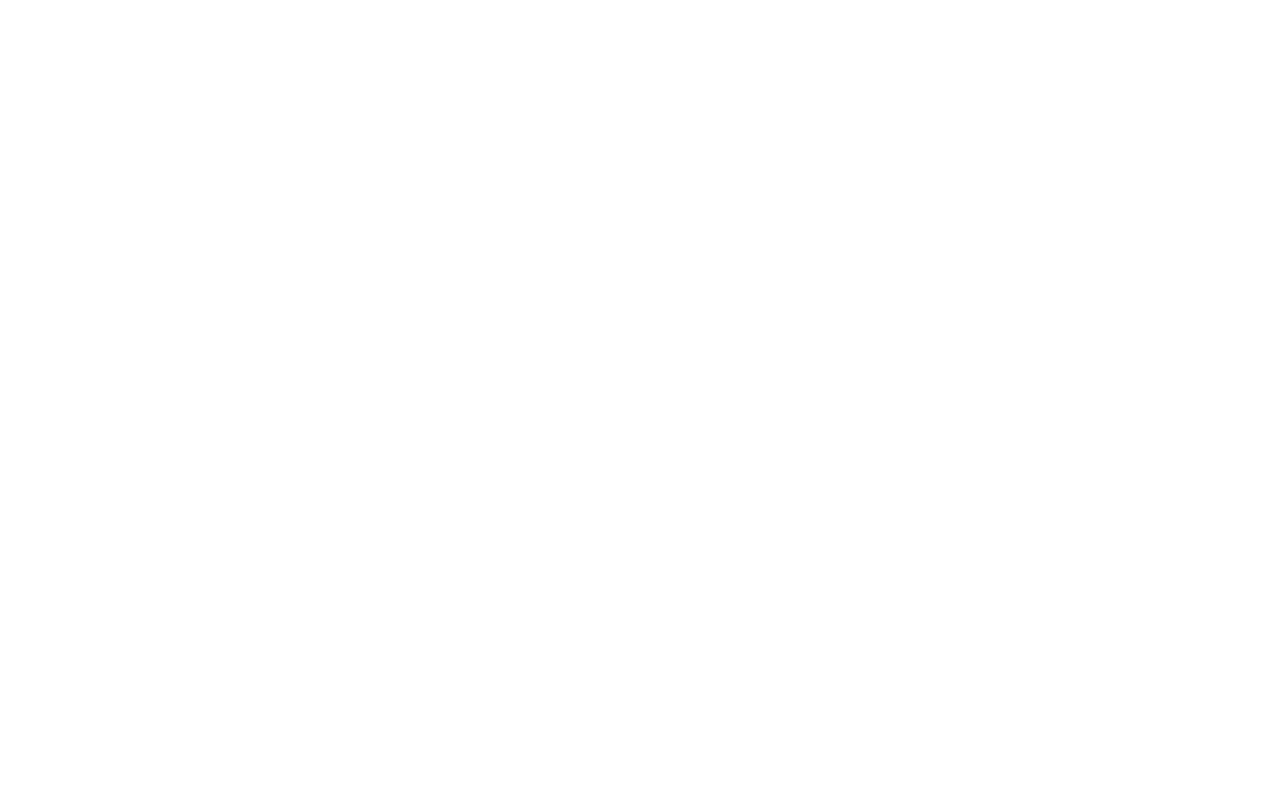
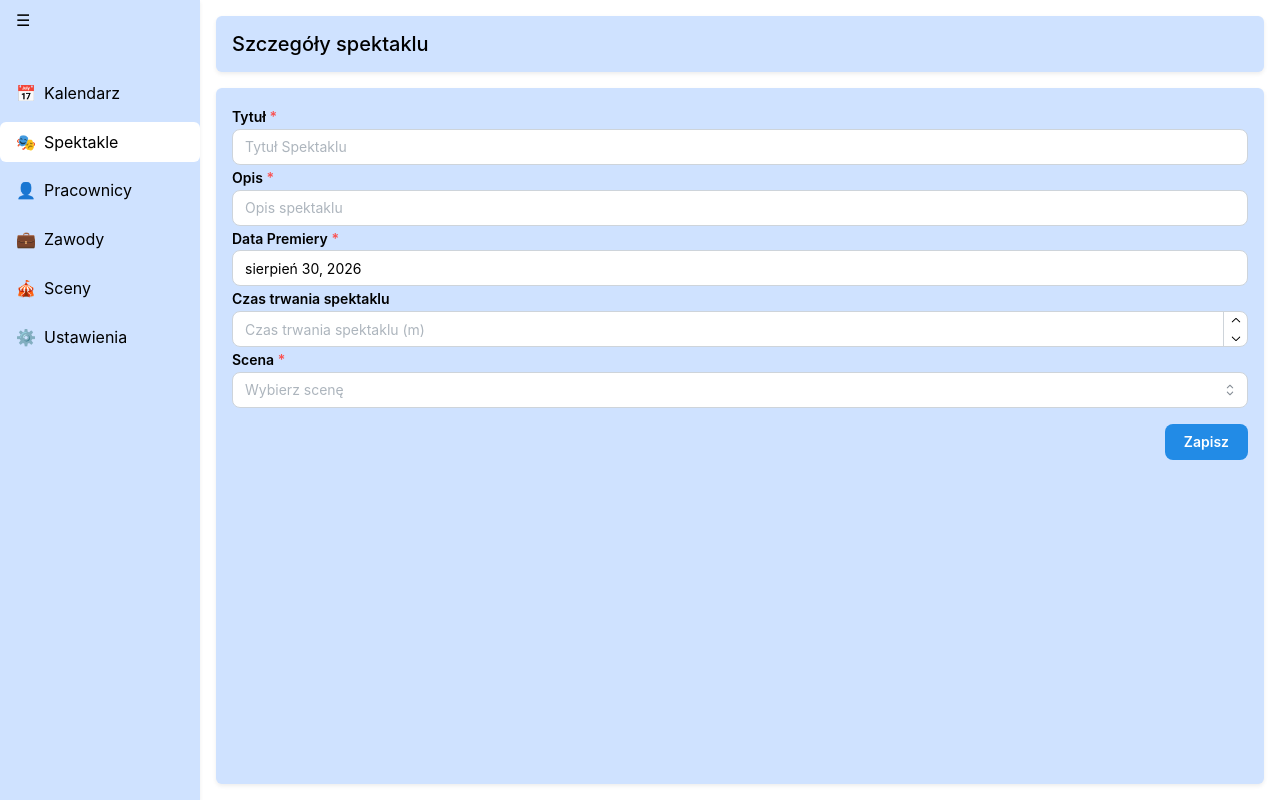
Before and after one commit to misliwa/Calendrama, a React (Vite) app in the folder frontend/: page /plays/new in a window 1280 px wide. Before the commit this address had no page. Built offline with nearby package versions, Linux system fonts and the light colour scheme; no server answers.

Commit message:
changed export style in js files to itemColumns and itemsApi

```diff
--- a/frontend/src/App.jsx
+++ b/frontend/src/App.jsx
@@ -7,6 +7,7 @@
 import Stages from "./pages/Stages.jsx";
 import AppLayout from "./pages/AppLayout.jsx";
 import Professions from "./pages/Professions.jsx";
+import PlayEdit from "./pages/PlayEdit.jsx";
 
 function App() {
   return (
@@ -15,8 +16,10 @@
               <Route element={<AppLayout />}>
                   <Route path="/" element={<Home />} />
                   <Route path="/plays" element={<Plays />} />
+                  <Route path="/plays/:id/edit" element={<PlayEdit />} />
+                  <Route path="/plays/new" element={<PlayEdit />} />
                   <Route path="/employees" element={<Employees />} />
-                  <Route path="/professions" element={<Professions run dev />} />
+                  <Route path="/professions" element={<Professions />} />
                   <Route path="/settings" element={<Settings />} />
                   <Route path="/stages" element={<Stages />} />
               </Route>
--- a/frontend/src/api/basicCrud.js
+++ b/frontend/src/api/basicCrud.js
@@ -77,10 +77,26 @@
         }
     };
 
+    const getById = async (id) => {
+        const response = await fetch(`${RESOURCE_API_URL}/${id}`);
+        const body = await response.json();
+
+        if (!response.ok) {
+            throw new ApiError(
+                body.error?.message ?? "Wystąpił błąd API",
+                response.status,
+                body.error?.code
+            );
+        }
+
+        return body;
+    };
+
     return {
         create,
         updateById,
         findAll,
-        deleteById
+        deleteById,
+        getById
     };
 }
--- a/frontend/src/api/plays.js
+++ b/frontend/src/api/plays.js
@@ -1,6 +1,6 @@
 import {createBasicCrudApi} from "./basicCrud.js";
 
-export const columns = [
+export const playColumns = [
     {
         name: "id",
         getValue: play => play.id
@@ -27,9 +27,4 @@
     }
 ];
 
-export const {
-    create,
-    updateById,
-    findAll,
-    deleteById
-} = createBasicCrudApi("plays");
+export const playsApi = createBasicCrudApi("plays");
--- a/frontend/src/api/professions.js
+++ b/frontend/src/api/professions.js
@@ -1,6 +1,6 @@
 import {createBasicCrudApi} from "./basicCrud.js";
 
-export const columns = [
+export const professionColumns = [
     {
         name: "id",
         getValue: profession => profession.id
@@ -11,9 +11,4 @@
     }
 ];
 
-export const {
-    create,
-    updateById,
-    findAll,
-    deleteById
-} = createBasicCrudApi("professions");
+export const professionsApi = createBasicCrudApi("professions");
--- a/frontend/src/api/stages.js
+++ b/frontend/src/api/stages.js
@@ -1,6 +1,6 @@
 import {createBasicCrudApi} from "./basicCrud.js";
 
-export const columns = [
+export const stagesColumns = [
     {
         name: "id",
         getValue: stage => stage.id
@@ -15,9 +15,4 @@
     },
 ];
 
-export const {
-    create,
-    updateById,
-    findAll,
-    deleteById
-} = createBasicCrudApi("stages");
+export const stagesApi = createBasicCrudApi("stages");
--- /dev/null
+++ b/frontend/src/pages/PlayEdit.jsx
@@ -0,0 +1,172 @@
+import PageLayout from "../components/PageLayout.jsx";
+import {useFocusReturn} from "@mantine/hooks";
+import {useForm} from "@mantine/form";
+import {useEffect, useState} from "react";
+import {Button, Group, NumberInput, Select, TextInput} from "@mantine/core";
+import {DatePickerInput} from "@mantine/dates";
+import {useCrud} from "../hooks/useCrud.jsx";
+import {playsApi, playColumns} from "../api/plays.js";
+import {stagesApi} from "../api/stages.js";
+import {useParams} from "react-router-dom";
+
+function PlayEdit() {
+    const { editedPlayId } = useParams();
+    const isEditMode = !!editedPlayId;
+    const [editedPlay, setEditedPlay] = useState(null);
+
+    const {
+        items: plays,
+        createItem,
+        updateItem,
+        getById
+    } = useCrud(playsApi);
+
+    const {
+        items: stages
+    } = useCrud(stagesApi);
+
+    useEffect(() => {
+        if (!editedPlayId) {
+            return;
+        }
+        const loadPlay = async () => {
+            const play = await getById(editedPlayId);
+            setEditedPlay(play);
+        };
+
+        loadPlay();
+
+    }, [editedPlayId]);
+
+    const stageOptions = stages.map(stage => ({
+        value: stage.id.toString(),
+        label: stage.name,
+    }));
+
+    const handleSubmit = async (values) => {
+        const payload = {
+            ...values,
+            durationInMinutes: Number(values.durationInMinutes),
+            stageId: Number(values.stageId),
+        };
+
+        try {
+            if (isEditMode) {
+                await updateItem(editedPlayId, payload);
+            } else {
+                await createItem(payload);
+            }
+        } catch (error) {
+            console.error('Nie udało się zapisać spektaklu:', error);
+        }
+    };
+
+    const form = useForm({
+        mode: 'uncontrolled',
+        initialValues: {
+            title: '',
+            description: '',
+            premiereDate: new Date().toISOString().split('T')[0],
+            durationInMinutes: '',
+            stageId: '',
+        },
+
+        validate: {
+            title: (value) =>
+                value.trim().length < 1 || value.trim().length > 50
+                    ? "Tytuł musi mieć co najmniej 1 i mniej niż 50 znaków"
+                    : null,
+
+            durationInMinutes: (value) =>
+                value === '' || value === null || Number(value) < 1
+                    ? "Czas trwania musi wynosić co najmniej 1 minutę"
+                    : null,
+            premiereDate: (value) =>
+                !value
+                    ? "Data premiery jest wymagana"
+                    : null,
+            stageId: (value) =>
+                !value
+                    ? "Scena jest wymagana"
+                    : null,
+        },
+
+    });
+
+    useEffect(() => {
+        if (editedPlay) {
+            form.setValues({
+                title: editedPlay.title,
+                description: editedPlay.description,
+                premiereDate: editedPlay.premiereDate,
+                durationInMinutes: editedPlay.durationInMinutes,
+                stageId: editedPlay.stageId?.toString(),
+            });
+        } else {
+            form.setValues({
+                title: '',
+                description: '',
+                premiereDate: new Date().toISOString().split('T')[0],
+                durationInMinutes: '',
+                stageId: '',
+            });
+        }
+    }, [editedPlay]);
+
+    return (
+        <PageLayout title={"Szczegóły spektaklu"}>
+            <form onSubmit={form.onSubmit((values => handleSubmit(values)))}>
+                <TextInput
+                    withAsterisk
+                    label="Tytuł"
+                    placeholder="Tytuł Spektaklu"
+                    key={form.key('title')}
+                    {...form.getInputProps('title')}
+                />
+
+                <TextInput
+                    withAsterisk
+                    label="Opis"
+                    placeholder="Opis spektaklu"
+                    key={form.key('description')}
+                    {...form.getInputProps('description')}
+                />
+
+                <DatePickerInput
+                    withAsterisk
+                    label="Data Premiery"
+                    placeholder="Wybierz datę"
+                    key={form.key('premiereDate')}
+                    {...form.getInputProps('premiereDate')}
+                />
+
+                <NumberInput
+                    label="Czas trwania spektaklu"
+                    placeholder="Czas trwania spektaklu (m)"
+                    min={1}
+                    allowDecimal={false}
+                    allowNegative={false}
+                    key={form.key('durationInMinutes')}
+                    {...form.getInputProps('durationInMinutes')}
+                />
+
+                <Select
+                    withAsterisk
+                    label="Scena"
+                    placeholder="Wybierz scenę"
+                    key={form.key('stageId')}
+                    {...form.getInputProps('stageId')}
+                    data={stageOptions}
+                />
+
+
+                <Group justify="flex-end" mt="md">
+                    <Button type="submit">Zapisz</Button>
+                </Group>
+            </form>
+        </PageLayout>
+    );
+
+}
+
+export default PlayEdit;
--- a/frontend/src/pages/Professions.jsx
+++ b/frontend/src/pages/Professions.jsx
@@ -1,7 +1,7 @@
 import PageLayout from "../components/PageLayout.jsx";
 import SearchBar from "../components/SearchBar.jsx";
 import DataTable from "../components/DataTable.jsx";
-import * as api from "../api/professions.js";
+import {professionsApi, professionColumns} from "../api/professions.js";
 import ProfessionModal from "../components/ProfessionModal.jsx";
 import {useCrud} from "../hooks/useCrud.jsx";
 import {useCrudModal} from "../hooks/useCrudModal.jsx";
@@ -15,7 +15,7 @@
         updateItem,
         deleteItem,
         deleteSelectedItems
-    } = useCrud(api);
+    } = useCrud(professionsApi);
 
     const {
         opened,
@@ -46,7 +46,7 @@
                 <div>Loading...</div>
             ) : (
                 <DataTable
-                    columns={api.columns}
+                    columns={professionColumns}
                     data={professions}
                     onAdd={openCreateModal}
                     onEdit={openEditModal}
--- a/frontend/src/pages/Stages.jsx
+++ b/frontend/src/pages/Stages.jsx
@@ -1,7 +1,7 @@
 import PageLayout from "../components/PageLayout.jsx";
 import SearchBar from "../components/SearchBar.jsx";
 import DataTable from "../components/DataTable.jsx";
-import * as api from "../api/stages.js";
+import {stagesApi, stagesColumns} from "../api/stages.js";
 import StageModal from "../components/StageModal.jsx";
 import {useCrud} from "../hooks/useCrud.jsx";
 import {useCrudModal} from "../hooks/useCrudModal.jsx";
@@ -15,7 +15,7 @@
         updateItem,
         deleteItem,
         deleteSelectedItems
-    } = useCrud(api);
+    } = useCrud(stagesApi);
 
     const {
         opened,
@@ -46,7 +46,7 @@
                 <div>Loading...</div>
             ) : (
                 <DataTable
-                    columns={api.columns}
+                    columns={stagesColumns}
                     data={stages}
                     onAdd={openCreateModal}
                     onEdit={openEditModal}
```
Also changed, not shown: frontend/src/pages/Plays.jsx (+7 -34 lines).
